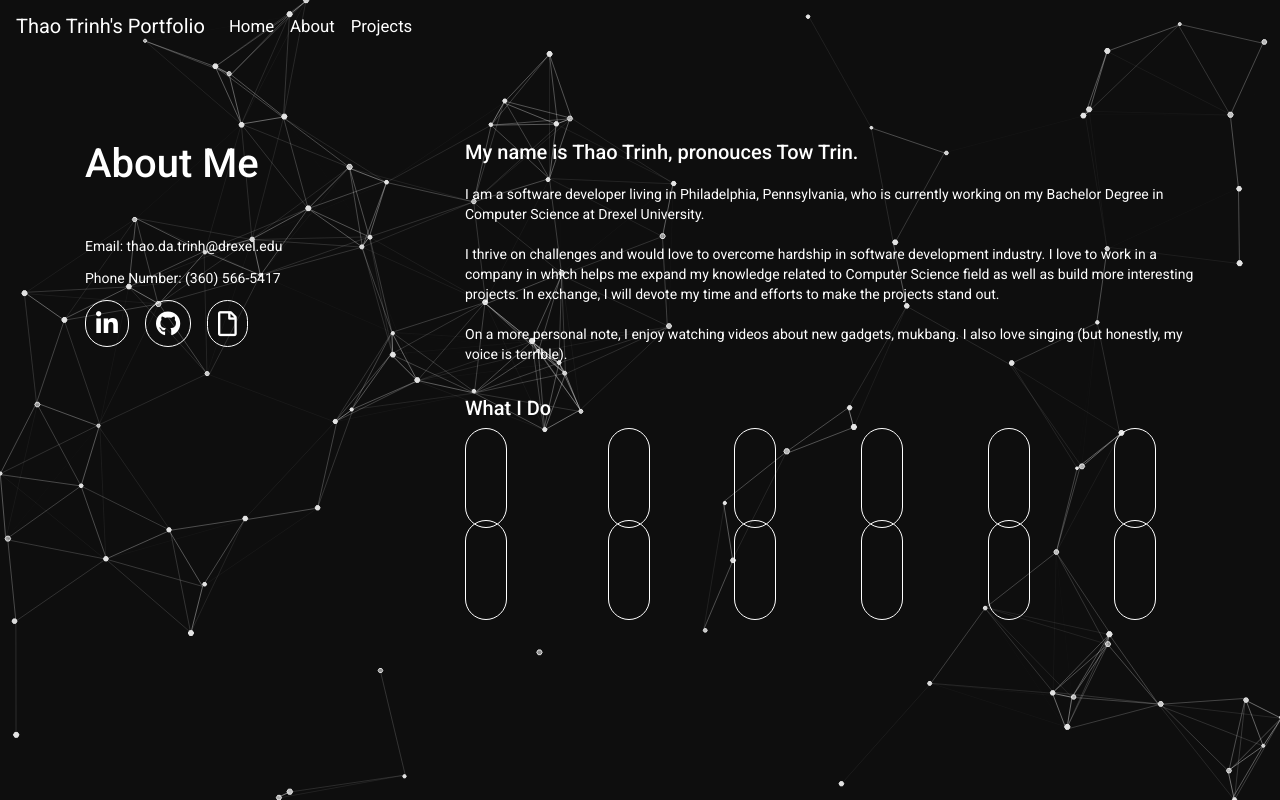
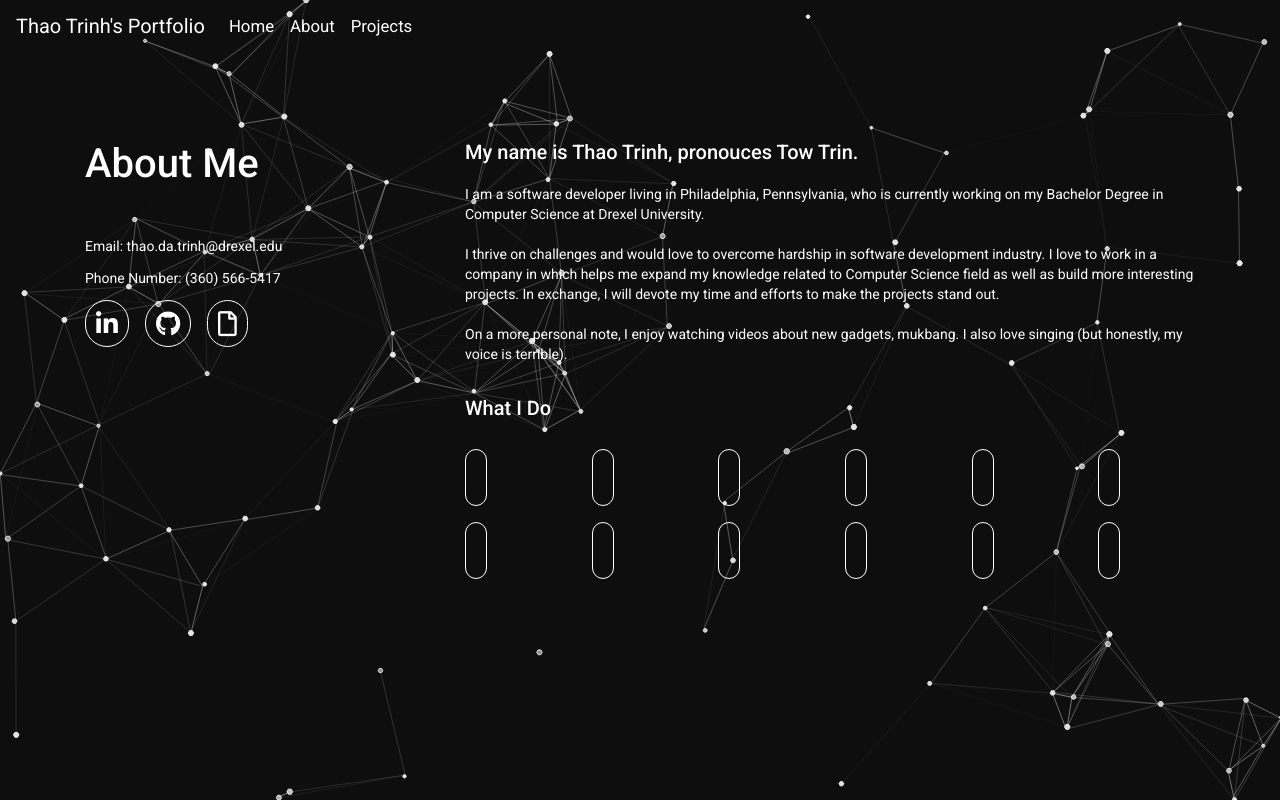
Before and after one commit to dathaotrinh/portfolio, an Angular app: page /about-me in a window 1280 px wide. Built offline with nearby package versions, Linux system fonts and the light colour scheme; some icons are missing.

Commit message:
finished

```diff
--- a/src/app/aboutme/aboutme.component.css
+++ b/src/app/aboutme/aboutme.component.css
@@ -20,8 +20,8 @@ p, .h1, .h5 {
 
 .devicon {
     color: white;
-    font-size: 50px;
+    font-size: 30px;
     border: 1px solid white;
     border-radius: 50px;
-    padding: 20px;
+    padding: 10px;
 }
--- a/src/app/aboutme/aboutme.component.html
+++ b/src/app/aboutme/aboutme.component.html
@@ -31,48 +31,62 @@
         </p>
         <div class="h5 mb-5">What I Do</div>
         <div class="row">
-            <div class="col-md-2">
-                <i class="devicon-java-plain-wordmark devicon mr-3"></i>
+            <div class="col-md-6 col-xs-12">
+                <div class="row">
+                    <div class="col-md-4 mb-5">
+                        <i class="devicon-java-plain-wordmark devicon"></i>
+                    </div>
+                    <div class="col-md-4 mb-5">
+                        <i class="devicon-angularjs-plain devicon"></i>
+                    </div>
+                    <div class="col-md-4 mb-5">
+                        <i class="devicon-typescript-plain devicon"></i>
+                    </div>
+                </div>
+
             </div>
-            <div class="col-md-2">
-                <i class="devicon-angularjs-plain devicon mx-3"></i>
-            </div>
-            <div class="col-md-2">
-                <i class="devicon-typescript-plain devicon mx-3"></i>
-            </div>
-            <div class="col-md-2">
-                <i class="devicon-html5-plain-wordmark devicon mx-3"></i>
-            </div>
-            <div class="col-md-2">
-                <i class="devicon-css3-plain-wordmark devicon mx-3"></i>
-            </div>
-            <div class="col-md-2">
-                <i class="devicon-bootstrap-plain-wordmark devicon mx-3"></i>
+
+            <div class="col-md-6 col-xs-12">
+                <div class="row">
+                    <div class="col-md-4 mb-5">
+                        <i class="devicon-html5-plain-wordmark devicon"></i>
+                    </div>
+                    <div class="col-md-4 mb-5">
+                        <i class="devicon-css3-plain-wordmark devicon"></i>
+                    </div>
+                    <div class="col-md-4 mb-5">
+                        <i class="devicon-bootstrap-plain-wordmark devicon"></i>
+                    </div>
+                </div>
+
             </div>
         </div>
-        <br>
-        <br>
-        <br>
         <div class="row">
-            <div class="col-md-2">
-                <i class="devicon-jquery-plain-wordmark devicon mr-3"></i>
+            <div class="col-md-6 col-xs-12">
+                <div class="row">
+                    <div class="col-md-4  mb-5">
+                        <i class="devicon-jquery-plain-wordmark devicon"></i>
+                    </div>
+                    <div class="col-md-4 mb-5">
+                        <i class="devicon-cplusplus-line devicon"></i>
+                    </div>
+                    <div class="col-md-4 mb-5">
+                        <i class="devicon-git-plain-wordmark devicon"></i>
+                    </div>
+                </div>
             </div>
-            <div class="col-md-2">
-                <i class="devicon-cplusplus-line devicon mx-3"></i>
-            </div>
-            <div class="col-md-2">
-                <i class="devicon-git-plain-wordmark devicon mx-3"></i>
-            </div>
-            <div class="col-md-2">
-                <i class="devicon-javascript-plain devicon mx-3"></i>
-            </div>
-            <div class="col-md-2">
-                <i class="devicon-mysql-plain-wordmark devicon mx-3"></i>
-            </div>
-            <div class="col-md-2">
-                <i class="devicon-python-plain-wordmark devicon mx-3"></i>
+            <div class="col-md-6 col-xs-12">
+                <div class="row">
+                    <div class="col-md-4 mb-5">
+                        <i class="devicon-javascript-plain devicon"></i>
+                    </div>
+                    <div class="col-md-4 mb-5">
+                        <i class="devicon-mysql-plain-wordmark devicon"></i>
+                    </div>
+                    <div class="col-md-4 mb-5">
+                        <i class="devicon-python-plain-wordmark devicon"></i>
+                    </div>
+                </div>
             </div>
         </div>
-
     </div>
-</div>
--- a/src/app/home/home.component.html
+++ b/src/app/home/home.component.html
@@ -1,6 +1,6 @@
 <div class="my-5">
     <div class="text-center pt-5">
-        <p class="font-weight-light" style="color:'#ffffff'; ">Hello, I'm </p>
+        <p class="font-weight-light mt-5" style="color:'#ffffff'; ">Hello, I'm </p>
         <div class="h1 font-weight-bold" style="color:'#ffffff';">THAO TRINH</div>
         <p class="h6 text-center" style="color:'#ffffff';">Software Developer</p>
     </div>
```
